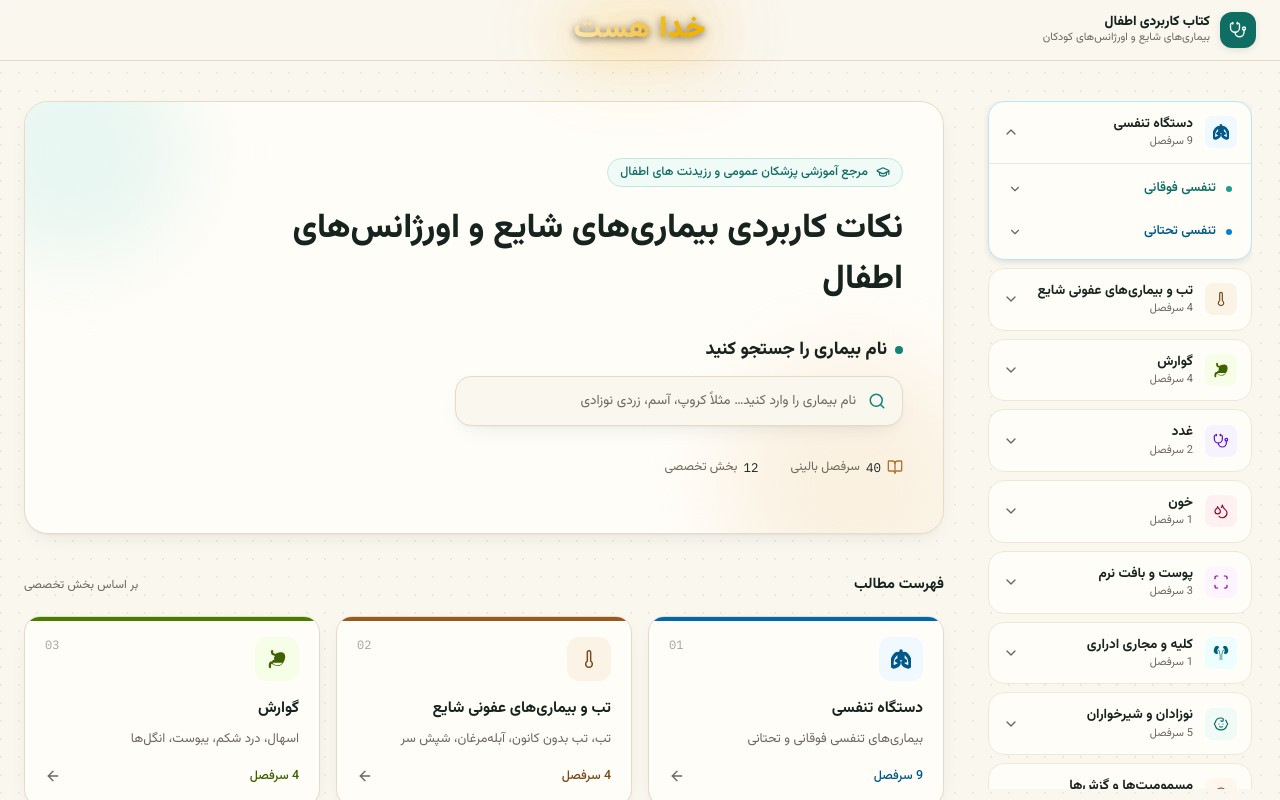
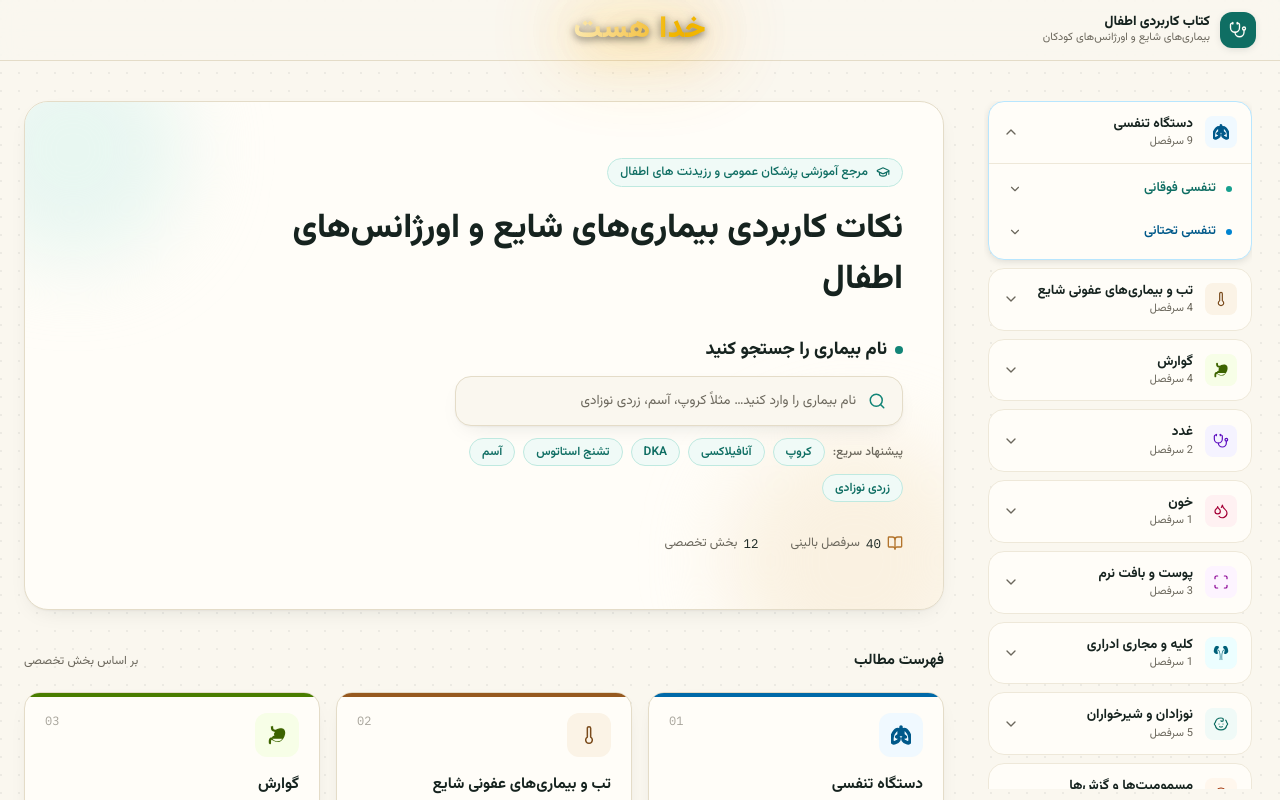
Before and after one commit to mohsenjamalpoor/pediabook1, a Next.js app: page / in a window 1280 px wide. Shown: the top 800 px of the page. Built offline with nearby package versions, Linux system fonts and the light colour scheme.

Commit message:
fex to search box  titile

```diff
--- a/src/components/DiseaseSearchInput.jsx
+++ b/src/components/DiseaseSearchInput.jsx
@@ -6,10 +6,20 @@ import Fuse from "fuse.js";
 import { LuSearch, LuX, LuArrowLeft } from "react-icons/lu";
 import { colorTokens } from "./categoryMeta";
 
+const DEFAULT_SUGGESTIONS = [
+  "کروپ",
+  "آنافیلاکسی",
+  "DKA",
+  "تشنج استاتوس",
+  "آسم",
+  "زردی نوزادی",
+];
+
 /**
  * Always-visible search box for finding a disease/topic by name.
  * Unlike SearchOverlay (Ctrl/⌘K command palette), this sits inline in the
  * page and shows its result list right underneath the input as the person types.
+ * Styled to be the visual focal point of the page it's placed on.
  */
 export default function DiseaseSearchInput({
   searchIndex,
@@ -17,9 +27,11 @@ export default function DiseaseSearchInput({
   placeholder = "نام بیماری را وارد کنید… مثلاً کروپ، آسم، زردی نوزادی",
   autoFocus = false,
   maxResults = 8,
+  suggestions = DEFAULT_SUGGESTIONS,
   id,
 }) {
   const wrapRef = useRef(null);
+  const inputRef = useRef(null);
   const [query, setQuery] = useState("");
   const [focused, setFocused] = useState(false);
 
@@ -64,6 +76,12 @@ export default function DiseaseSearchInput({
     };
   }, []);
 
+  function pickSuggestion(term) {
+    setQuery(term);
+    setFocused(true);
+    inputRef.current?.focus();
+  }
+
   return (
     <div ref={wrapRef} className="relative w-full max-w-md">
       <div
@@ -74,6 +92,7 @@ export default function DiseaseSearchInput({
         <LuSearch className="h-4.5 w-4.5 shrink-0 text-teal-700" />
         <input
           id={id}
+          ref={inputRef}
           value={query}
           onChange={(e) => setQuery(e.target.value)}
           onFocus={() => setFocused(true)}
@@ -91,6 +110,23 @@ export default function DiseaseSearchInput({
           </button>
         )}
       </div>
+
+      {!showPanel && suggestions?.length > 0 && (
+        <div className="mt-3 flex flex-wrap items-center gap-2">
+          <span className="text-[12px] font-medium text-ink-muted">
+            پیشنهاد سریع:
+          </span>
+          {suggestions.map((term) => (
+            <button
+              key={term}
+              onClick={() => pickSuggestion(term)}
+              className="rounded-full border border-teal-200 bg-teal-50 px-3 py-1 text-[12px] font-semibold text-teal-800 transition hover:border-teal-400 hover:bg-teal-100"
+            >
+              {term}
+            </button>
+          ))}
+        </div>
+      )}
 
       {showPanel && (
         <div className="absolute inset-x-0 top-[calc(100%+8px)] z-30 max-h-96 overflow-y-auto rounded-2xl border border-line bg-paper-card p-2 shadow-2xl">
```
